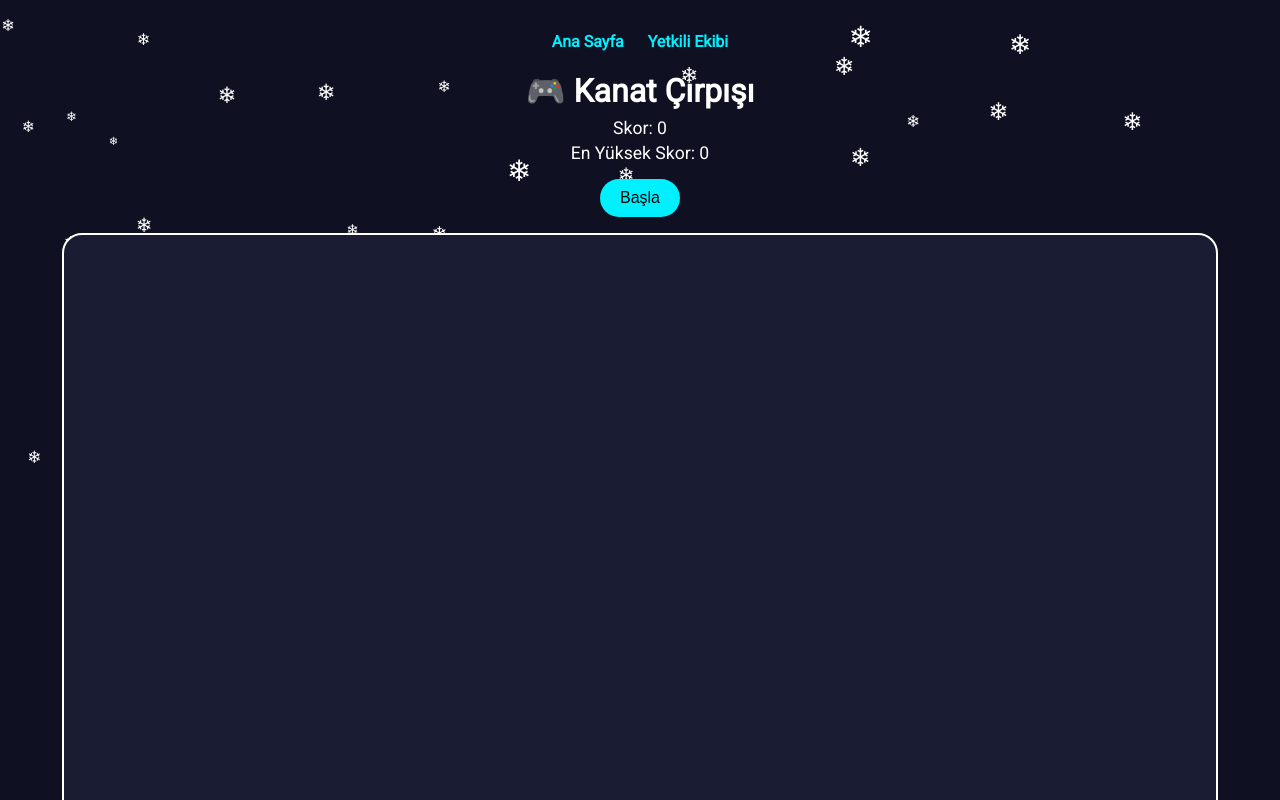
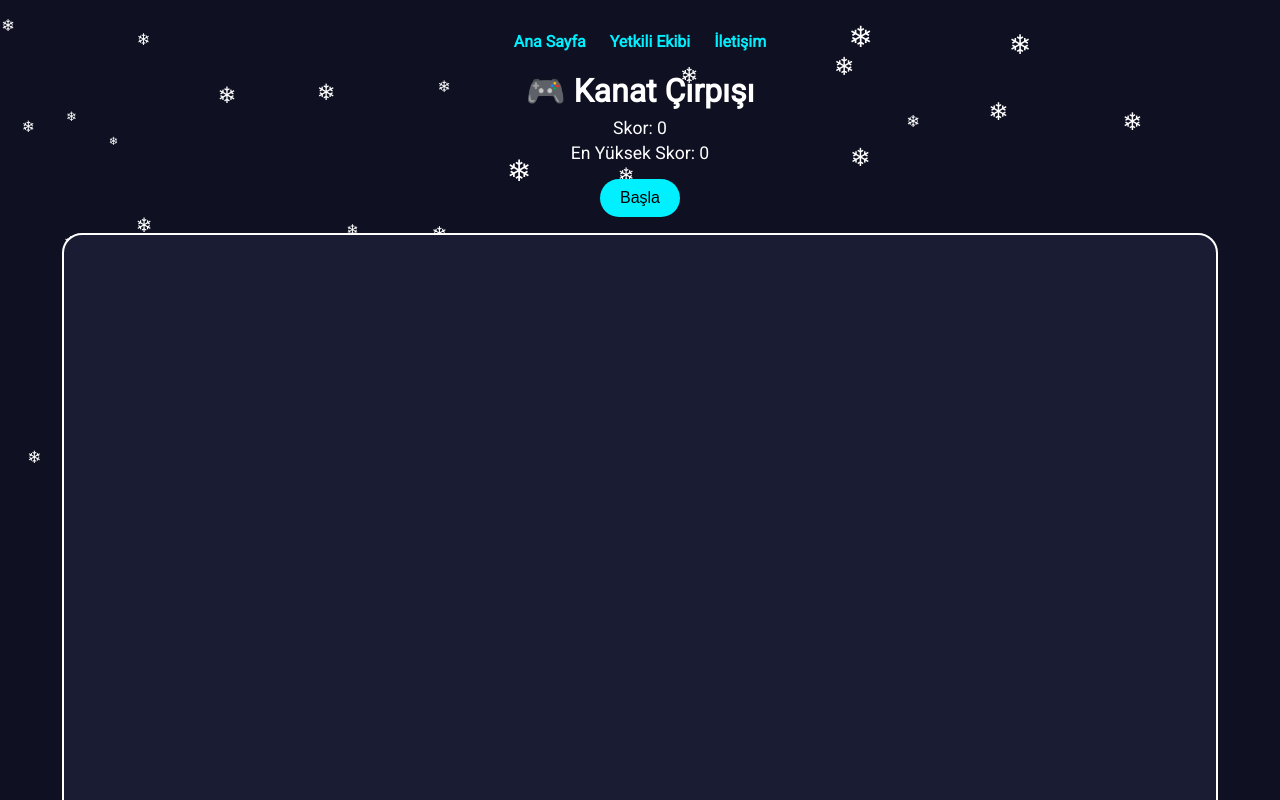
Before and after one commit to madaraaa801/kirvemsite, a plain HTML site: page game.html in a window 1280 px wide. Shown: the top 800 px of the page. Drawn offline with Linux system fonts and the light colour scheme.

Commit message:
game.html

```diff
--- a/game.html
+++ b/game.html
@@ -3,7 +3,7 @@
 <head>
   <meta charset="UTF-8" />
   <meta name="viewport" content="width=device-width, initial-scale=1.0"/>
-  <title>Kanat Çırpışı - HAVEN</title>
+  <title>Kanat Çırpışı - KİRVEM</title>
   <link href="https://fonts.googleapis.com/css2?family=Roboto&display=swap" rel="stylesheet"/>
   <style>
     body {
@@ -86,6 +86,7 @@
   <nav>
     <a href="index.html">Ana Sayfa</a>
     <a href="team.html">Yetkili Ekibi</a>
+    <a href="iletisim.html">İletişim</a>
   </nav>
 
   <h1>🎮 Kanat Çırpışı</h1>
```
